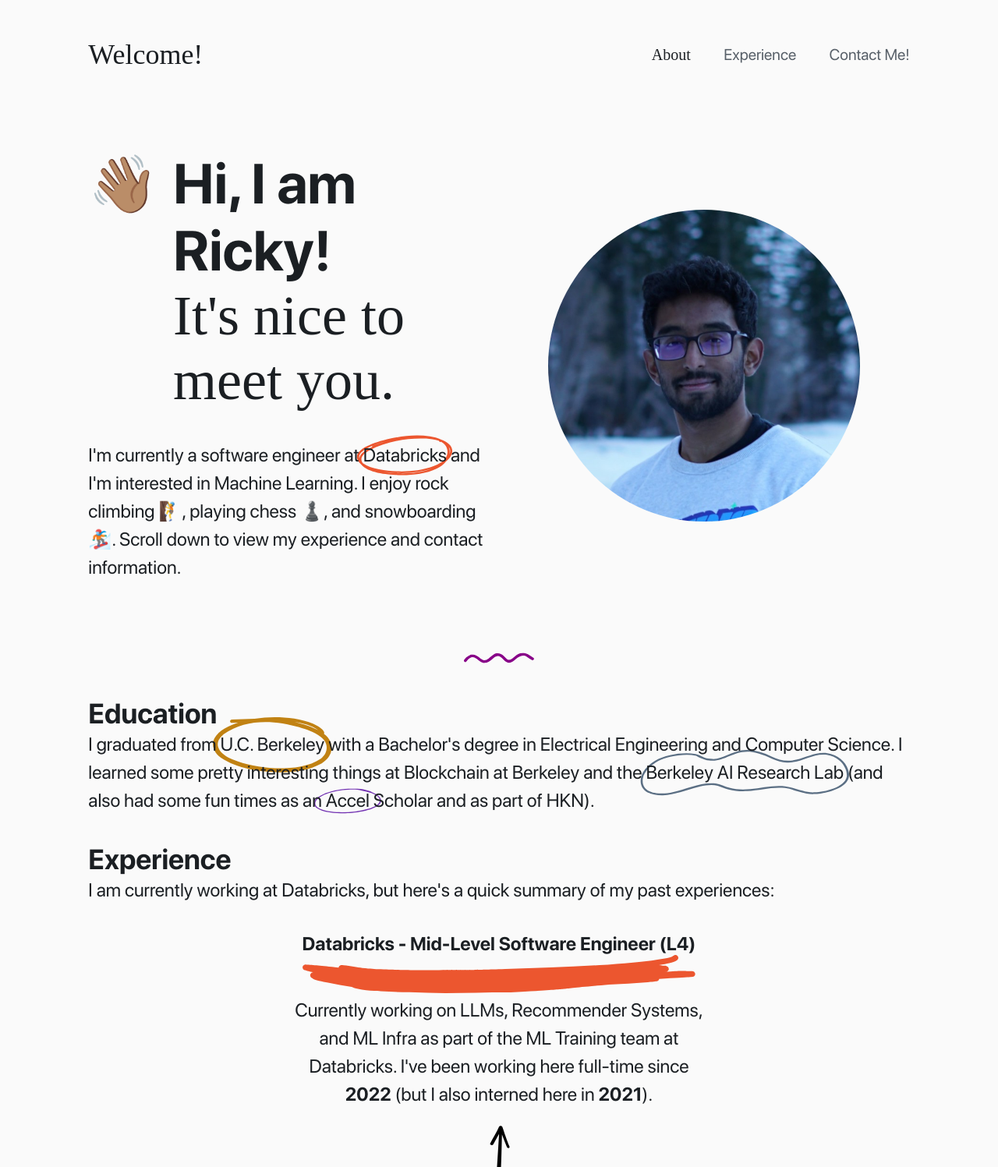
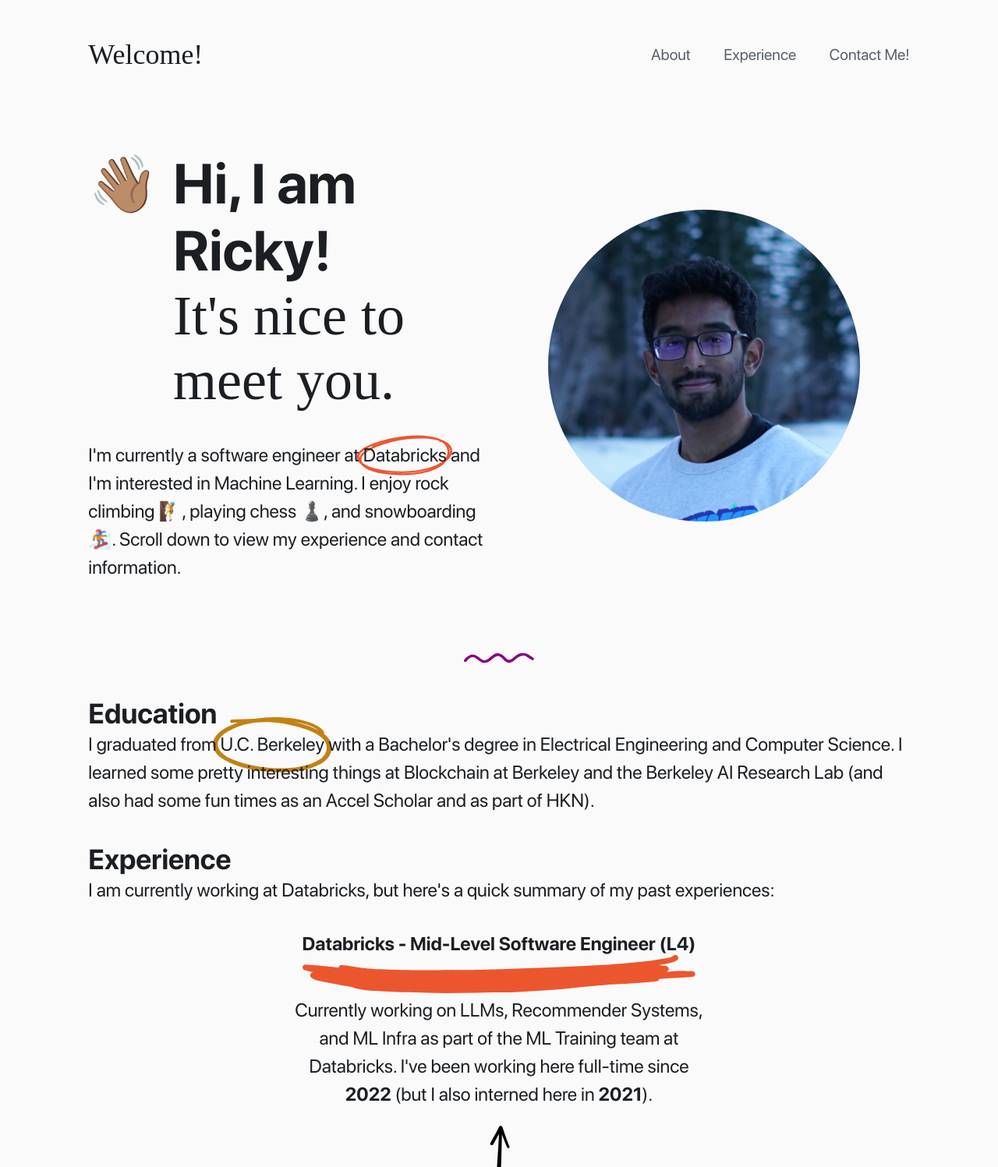
Before and after one commit to erithwik/erithwik.github.io, a plain HTML site: page index.html in a window 1280 px wide. Shown: the top 1497 px of the page at 78% size. Drawn offline with Linux system fonts and the light colour scheme; a web font is replaced by a local one.

Commit message:
removed circles and minor fixes

```diff
--- a/index.html
+++ b/index.html
@@ -44,7 +44,7 @@
             <div class="header">
                 <h3 class="medium content-web">Welcome!</h3>
                 <nav class="nav">
-                    <h5 class="option selected">About</h5>
+                    <h5 class="option"><a href="#about" aria-label="Rithwik's about section">About</a></h5>
                     <h5 class="option"><a href="#experience" aria-label="Rithwik's experience">Experience</a></h5>
                     <h5 class="option"><a href="#contact" aria-label="Rithwik's contact">Contact Me!</a></h5>
                 </nav>
@@ -53,10 +53,10 @@
         </div>
     </header>
 
-    <div class="c12 summary main">
+    <div class="c12 summary main" id="about">
         <!-- All doodles are from: "https://www.svgbackgrounds.com/elements/svg-geometric-doodles/" or "https://www.svgbackgrounds.com/elements/svg-arrow-doodles/" or "https://www.svgbackgrounds.com/elements/underline-doodles/" -->
         <div>
-            <div class="title">
+            <div class="title" id>
                 <h1 class="content-web emoji">👋🏽</h1>
                 <div>
                     <h1 class="content-mobile">👋🏽</h1>
@@ -82,7 +82,7 @@
             <h3>Education</h3>
             <p>
                 I graduated from <span class="highlight-container">U.C. Berkeley<img src="svg/oval2.svg" class="highlight-svg" style="width: 135%;" alt="oval1"/></span> with a Bachelor's degree in Electrical Engineering and Computer Science.
-                I learned some pretty interesting things at Blockchain at Berkeley and the <span class="highlight-container">Berkeley AI Research Lab<img src="svg/oval3.svg" class="highlight-svg" style="width: 120%;" alt="oval1"/></span> (and also had some fun times as an  <span class="highlight-container">Accel<img src="svg/oval5.svg" class="highlight-svg" style="width: 200%;" alt="oval1"/></span> Scholar and as part of HKN).
+                I learned some pretty interesting things at Blockchain at Berkeley and the <span class="highlight-container">Berkeley AI Research Lab<img src="svg/oval3.svg" class="highlight-svg" style="width: 120%; display: none;" alt="oval1"/></span> (and also had some fun times as an  <span class="highlight-container">Accel<img src="svg/oval5.svg" class="highlight-svg" style="width: 200%; display: none;" alt="oval1"/></span> Scholar and as part of HKN).
             </p>
         </div>
         <br>
```
